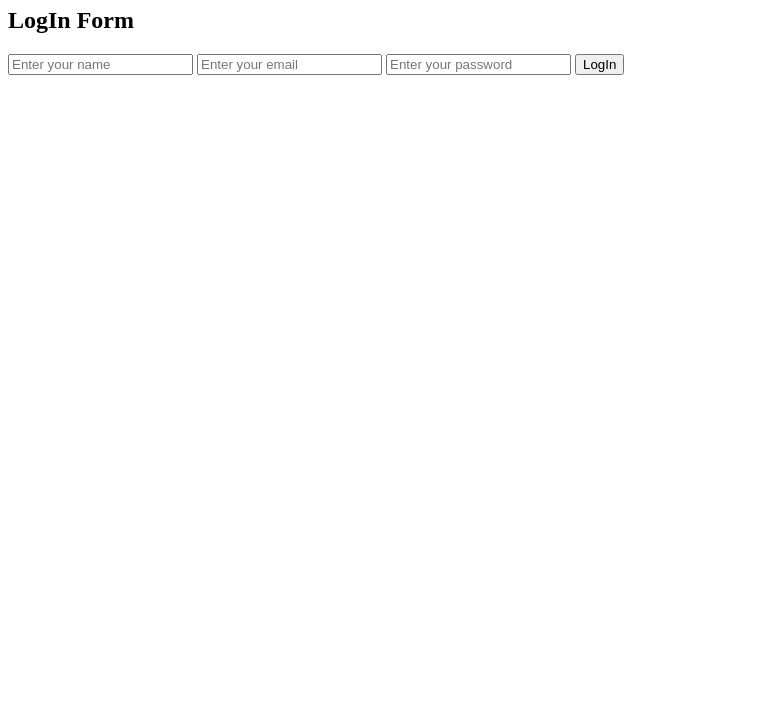
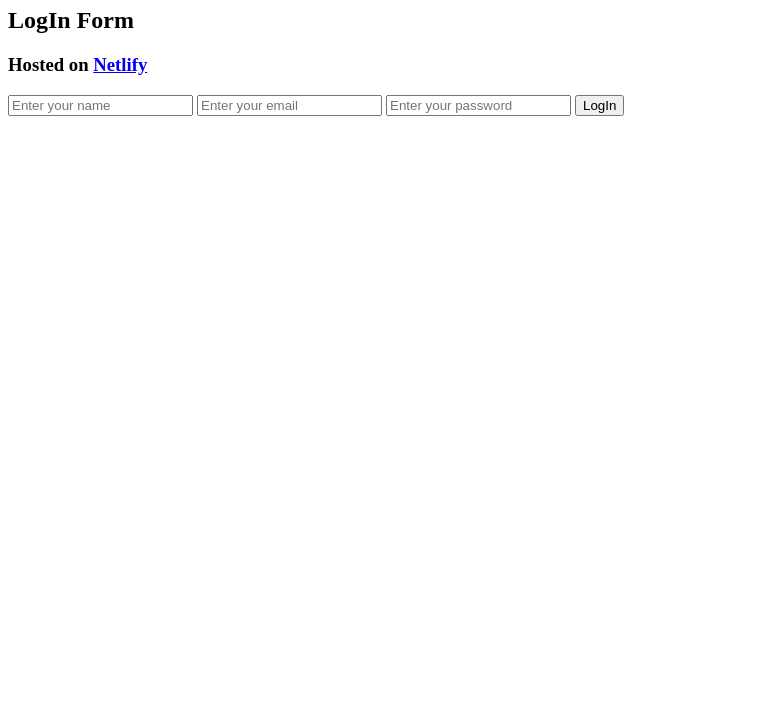
Before and after one commit to Uzmakh/uzmakh.github, a plain HTML site: page index.html in a window 1280 px wide. Shown: the part 73-800 px from the top of the page, without its empty margins (0-758 px from the left). Drawn offline with Linux system fonts and the light colour scheme.

Commit message:
Added link to netlify

```diff
--- a/index.html
+++ b/index.html
@@ -10,6 +10,7 @@
 <body>
     <h1>Hello Git</h1>
     <h2>LogIn Form</h2>
+    <h3>Hosted on <a href="https://www.netlify.com" target="_blank">Netlify</a></h3>
     <form action="#">
         <input type="text" placeholder="Enter your name">
         <input type="email" placeholder="Enter your email">
```
